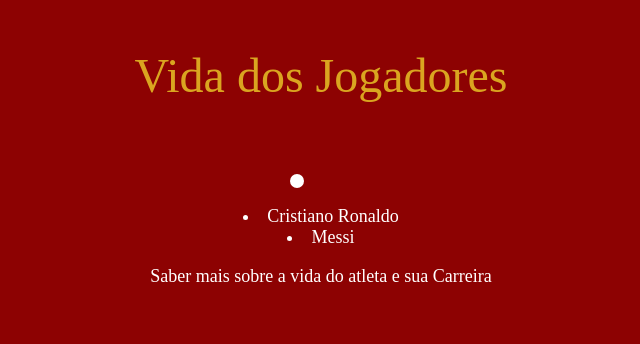
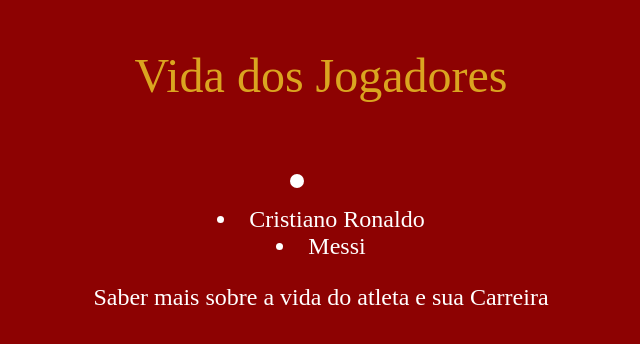
Before and after one commit to Rafax1B/paginaweb-chiarelli1b, a plain HTML site: page index.html in a window 1280 px wide. Shown: the whole page, without its empty margins (319-959 px from the left). Drawn offline with Linux system fonts and the light colour scheme.

Commit message:
index.html

```diff
--- a/index.html
+++ b/index.html
@@ -11,7 +11,7 @@
   <p><font size='7'</font></p>
     <p> <font style="text-align:center"></p>
   <p><font color=#DAA520>Vida dos Jogadores</font></p>
-  <li><font size='4'</font></li>
+  <li><font size='5'</font></li>
        <li>Cristiano Ronaldo</li>
 
        <li>Messi</li>
```
